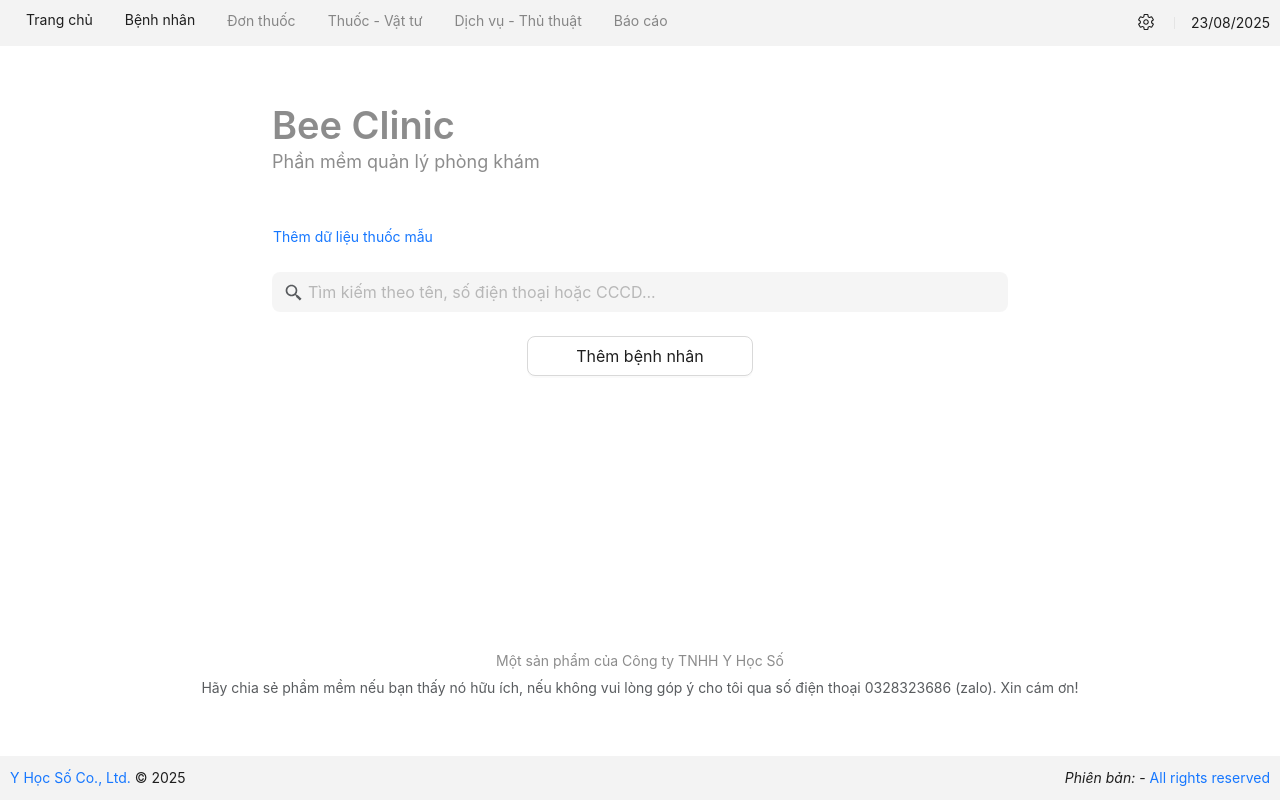
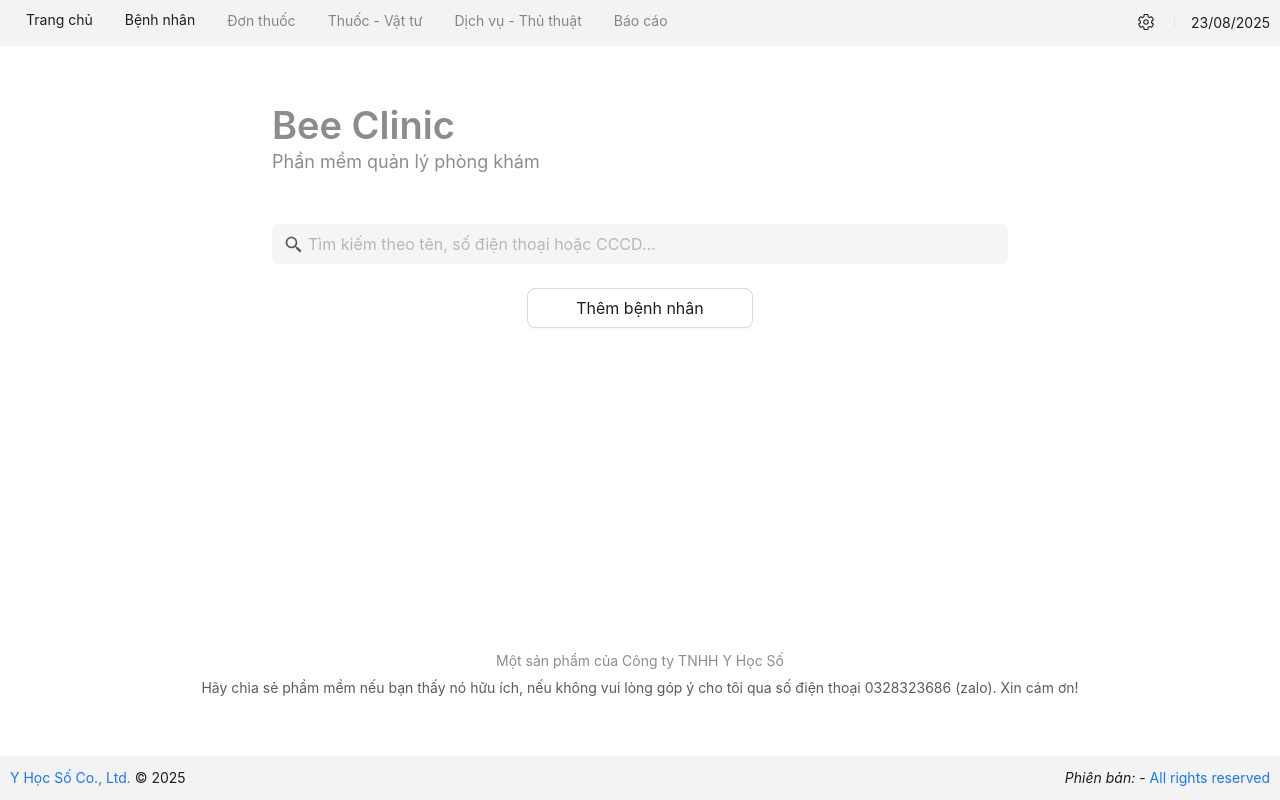
Before and after one commit to bsdaoquang/beeclinic-desktop, a React (Vite) app in the folder renderer/: page /settings in a window 1280 px wide. Built offline with nearby package versions, Linux system fonts and the light colour scheme.

Commit message:
remove add demo data

```diff
--- a/renderer/src/screens/Home.tsx
+++ b/renderer/src/screens/Home.tsx
@@ -189,173 +189,6 @@ const Home = () => {
 		);
 	};
 
-	const addDemoMedicines = async () => {
-		const drugs: string[] = [
-			'Paracetamol',
-			'Paracetamol + Codein',
-			'Ibuprofen',
-			'Naproxen',
-			'Diclofenac',
-			'Meloxicam',
-			'Celecoxib',
-			'Piroxicam',
-			'Indomethacin',
-			'Aspirin',
-			'Amoxicillin',
-			'Amoxicillin + Clavulanate',
-			'Ampicillin',
-			'Cephalexin',
-			'Cefadroxil',
-			'Cefuroxime',
-			'Cefixime',
-			'Ceftriaxone',
-			'Ceftazidime',
-			'Cefotaxime',
-			'Azithromycin',
-			'Clarithromycin',
-			'Erythromycin',
-			'Roxithromycin',
-			'Ciprofloxacin',
-			'Levofloxacin',
-			'Ofloxacin',
-			'Moxifloxacin',
-			'Doxycycline',
-			'Tetracycline',
-			'Clindamycin',
-			'Metronidazole',
-			'Tinidazole',
-			'Vancomycin',
-			'Linezolid',
-			'Amlodipine',
-			'Nifedipine',
-			'Felodipine',
-			'Bisoprolol',
-			'Atenolol',
-			'Metoprolol',
-			'Carvedilol',
-			'Propranolol',
-			'Enalapril',
-			'Captopril',
-			'Lisinopril',
-			'Perindopril',
-			'Losartan',
-			'Valsartan',
-			'Telmisartan',
-			'Irbesartan',
-			'Furosemide',
-			'Spironolactone',
-			'Hydrochlorothiazide',
-			'Indapamide',
-			'Digoxin',
-			'Ivabradine',
-			'Metformin',
-			'Gliclazide',
-			'Glimepiride',
-			'Glibenclamide',
-			'Sitagliptin',
-			'Vildagliptin',
-			'Empagliflozin',
-			'Dapagliflozin',
-			'Insulin Regular',
-			'Insulin NPH',
-			'Insulin Glargine',
-			'Insulin Detemir',
-			'Salbutamol',
-			'Terbutaline',
-			'Formoterol',
-			'Budesonide',
-			'Fluticasone',
-			'Beclomethasone',
-			'Montelukast',
-			'Loratadine',
-			'Cetirizine',
-			'Fexofenadine',
-			'Levocetirizine',
-			'Diphenhydramine',
-			'Chlorpheniramine',
-			'Promethazine',
-			'Dextromethorphan',
-			'Acetylcysteine',
-			'Ambroxol',
-			'Bromhexine',
-			'Omeprazole',
-			'Esomeprazole',
-			'Pantoprazole',
-			'Rabeprazole',
-			'Lansoprazole',
-			'Ranitidine',
-			'Famotidine',
-			'Domperidone',
-			'Metoclopramide',
-			'Itopride',
-			'Mosapride',
-			'Sucralfate',
-			'Bismuth subcitrate',
-			'Loperamide',
-			'Racecadotril',
-			'Diosmectite',
-			'Diazepam',
-			'Lorazepam',
-			'Alprazolam',
-			'Clonazepam',
-			'Amitriptyline',
-			'Sertraline',
-			'Fluoxetine',
-			'Paroxetine',
-			'Escitalopram',
-			'Olanzapine',
-			'Risperidone',
-			'Quetiapine',
-			'Haloperidol',
-			'Carbamazepine',
-			'Sodium Valproate',
-			'Levetiracetam',
-			'Gabapentin',
-			'Pregabalin',
-			'Vitamin C',
-			'Vitamin B1',
-			'Vitamin B6',
-			'Vitamin B12',
-			'Vitamin D3',
-			'Vitamin A',
-			'Vitamin E',
-			'Multivitamin',
-			'Calci carbonate',
-			'Calci lactate',
-			'Magnesi B6',
-			'Sắt fumarat',
-			'Acid folic',
-			'Kẽm gluconat',
-			'Omega-3',
-			'Prednisolone',
-			'Methylprednisolone',
-			'Dexamethasone',
-			'Hydrocortisone',
-			'Allopurinol',
-			'Colchicine',
-			'Levothyroxine',
-			'Methimazole',
-			'Sildenafil',
-			'Tamsulosin',
-			'Finasteride',
-			'Tranexamic acid',
-			'Clopidogrel',
-			'Warfarin',
-		];
-
-		try {
-			const promises = drugs.map(async (item) => {
-				const newDrug = {
-					name: item,
-				};
-				await (window as any).beeclinicAPI.addMedicine(newDrug);
-			});
-			await Promise.all(promises);
-			console.log('Đã thêm dữ liệu thuốc mẫu vào local');
-		} catch (error) {
-			console.log(error);
-		}
-	};
 	return (
 		<div>
 			<div className='container-fluid'>
@@ -375,13 +208,6 @@ const Home = () => {
 								</Typography.Paragraph>
 							</div>
 
-							<Button
-								onClick={addDemoMedicines}
-								type='link'
-								className='mb-2 p-0'
-								size='small'>
-								Thêm dữ liệu thuốc mẫu
-							</Button>
 							<div className='my-3'>
 								<AutoComplete
 									notFoundContent={
```
